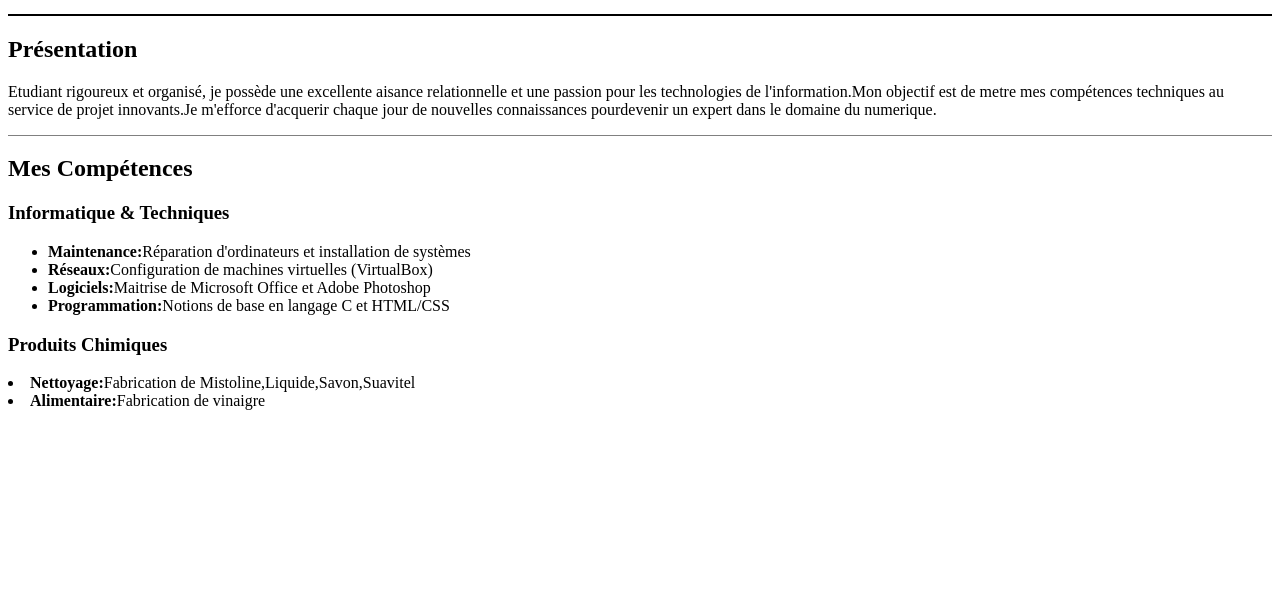
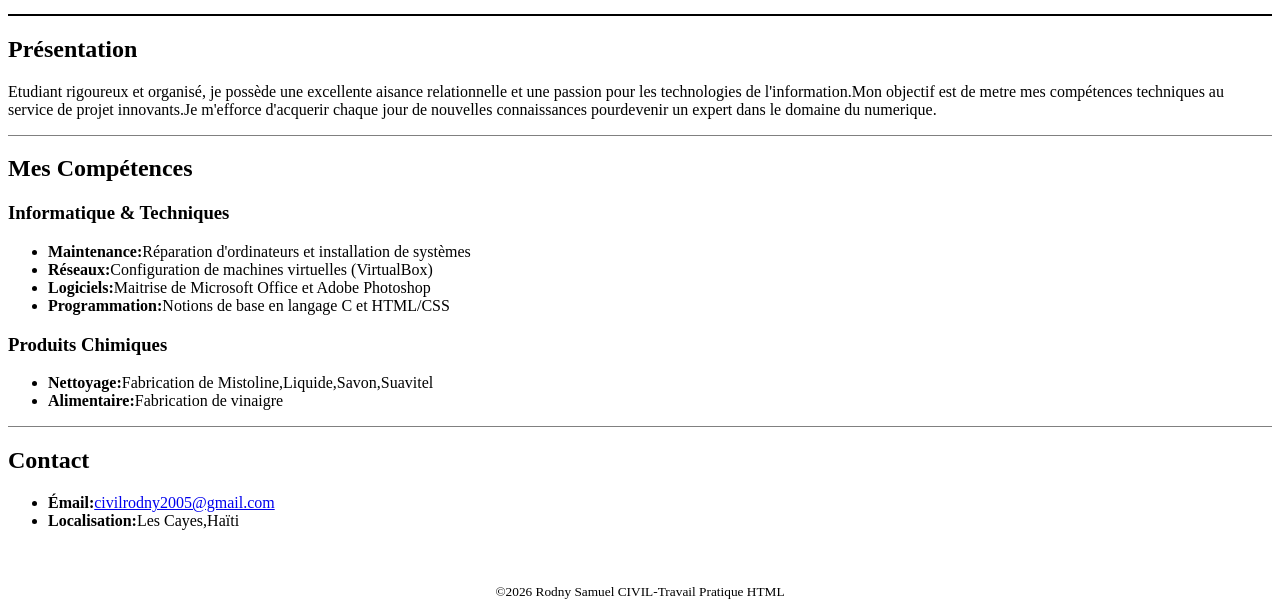
Before and after one commit to civilrodny2005-sys/Student-dev-project, a plain HTML site: page index.html in a window 1280 px wide. Shown: the part 221-829 px from the top of the page. Before the commit the page ends 800 px from the top, so only its background shows below. Drawn offline with Linux system fonts and the light colour scheme.

Commit message:
Correction Final

```diff
--- a/index.html
+++ b/index.html
@@ -40,8 +40,22 @@
         <li><b>Programmation:</b>Notions de base en langage C et HTML/CSS</li>
     </ul>
     <h3>Produits Chimiques</h3>
+    <ul>
     <li><b>Nettoyage:</b>Fabrication de Mistoline,Liquide,Savon,Suavitel</li>
     <li><b>Alimentaire:</b>Fabrication de vinaigre</li>
+    </ul>
 
+     <hr size="1" color="gray">
+
+    <h2>Contact</h2>
+    <ul>
+        <li><b>Émail:</b><a href="mailto:civilrodny2005@gmail.com">civilrodny2005@gmail.com</a></li>
+        <li><b>Localisation:</b>Les Cayes,Haïti</li>
+    </ul>
+
+<br><br>
+<center>
+    <small>&copy;2026 Rodny Samuel CIVIL-Travail Pratique HTML</small>
+</center>
 </body>
 </html>
```
Also changed, not shown: journal.txt.
